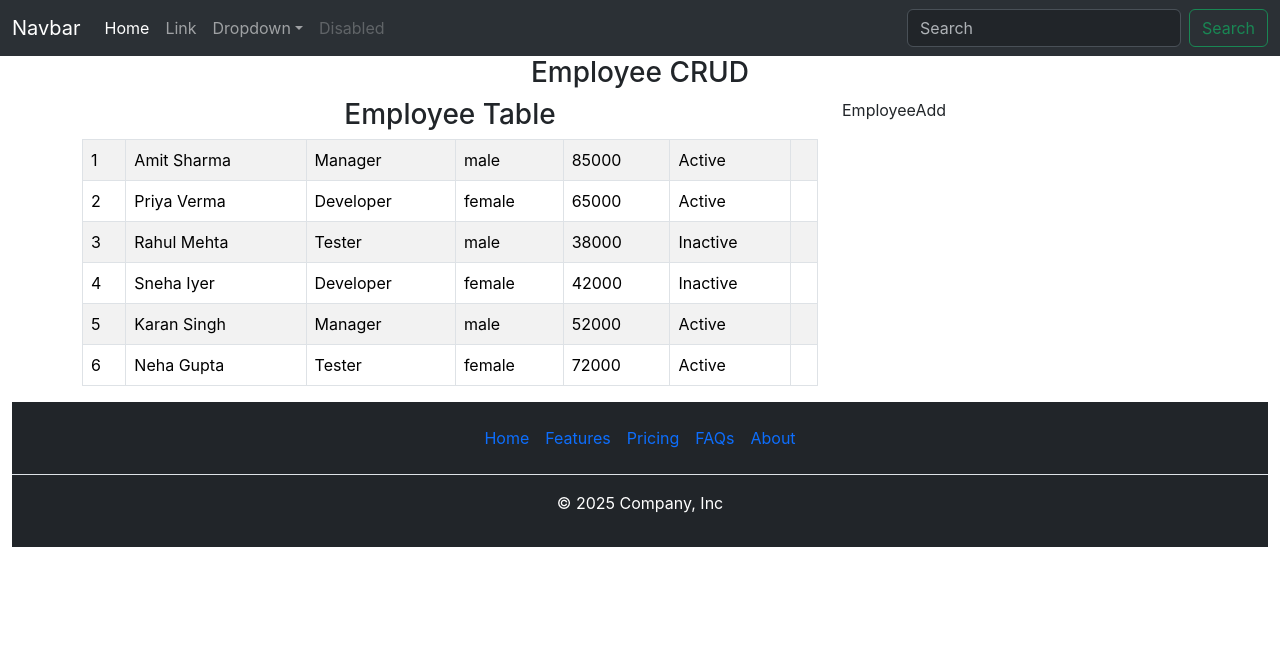
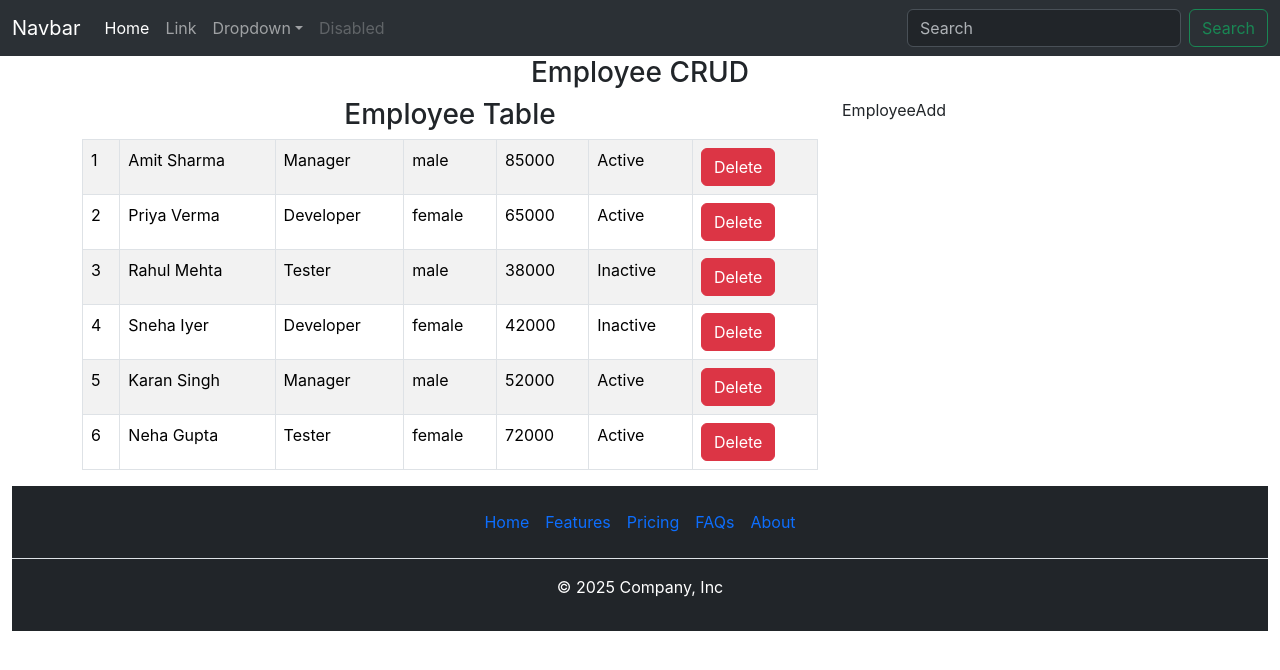
Before and after one commit to sanjaysamantra1/NareshIT_React_11_july_2026, a React (Create React App) app in the folder react_project_1/: page / in a window 1280 px wide. Shown: the top 670 px of the page. Built offline with nearby package versions, Linux system fonts and the light colour scheme.

Commit message:
employee crud

```diff
--- a/react_project_1/src/components/employees/EmployeeCRUD.jsx
+++ b/react_project_1/src/components/employees/EmployeeCRUD.jsx
@@ -1,6 +1,7 @@
 import React, { useState } from 'react'
 import EmployeeTable from './EmployeeTable'
 import EmployeeAdd from './EmployeeAdd'
+import Snackbar from 'awesome-snackbar'
 
 export default function EmployeeCRUD() {
     const employeeArr = [
@@ -11,12 +12,20 @@ export default function EmployeeCRUD() {
         { id: 5, name: 'Karan Singh', role: 'Manager', salary: 52000, status: 'Active', gender: 'male' },
         { id: 6, name: 'Neha Gupta', role: 'Tester', salary: 72000, status: 'Active', gender: 'female' }
     ];
-  const [employees , setEmployees] = useState(employeeArr)
+  const [employees , setEmployees] = useState(employeeArr);
+
+  const deleteEmployee = (id)=>{
+    const updatedEmployees = employees.filter(emp=>emp.id !== id);
+    setEmployees(updatedEmployees);
+    new Snackbar(`Employee ${id} Deleted Successfully!!`,
+            { position: 'top-center', theme: 'light', timeout: 5000, actionText: 'X' }
+    );
+  }
   return <>
     <h3 className="text-center">Employee CRUD</h3>
     <div className="row">
         <div className="col-sm-8">
-            <EmployeeTable employees={employees} />
+            <EmployeeTable employees={employees} deleteEmployee={deleteEmployee} />
         </div>
         <div className="col-sm-4">
             <EmployeeAdd />
--- a/react_project_1/src/components/employees/EmployeeTable.jsx
+++ b/react_project_1/src/components/employees/EmployeeTable.jsx
@@ -1,6 +1,6 @@
 import React from 'react'
 
-export default function EmployeeTable({employees}) {
+export default function EmployeeTable({employees,deleteEmployee}) {
   return <>
         <h3 className='text-center'>Employee Table</h3>
         <table className='table table-bordered table-striped'>
@@ -14,7 +14,7 @@ export default function EmployeeTable({employees}) {
                         <td>{emp.salary}</td>
                         <td>{emp.status}</td>
                         <td>
-                            {/* <button onClick={()=>deleteEmployee(emp.id)} className="btn btn-danger">Delete</button> */}
+                            <button onClick={()=>deleteEmployee(emp.id)} className="btn btn-danger">Delete</button>
                         </td>
                     </tr>
                 })}
```
